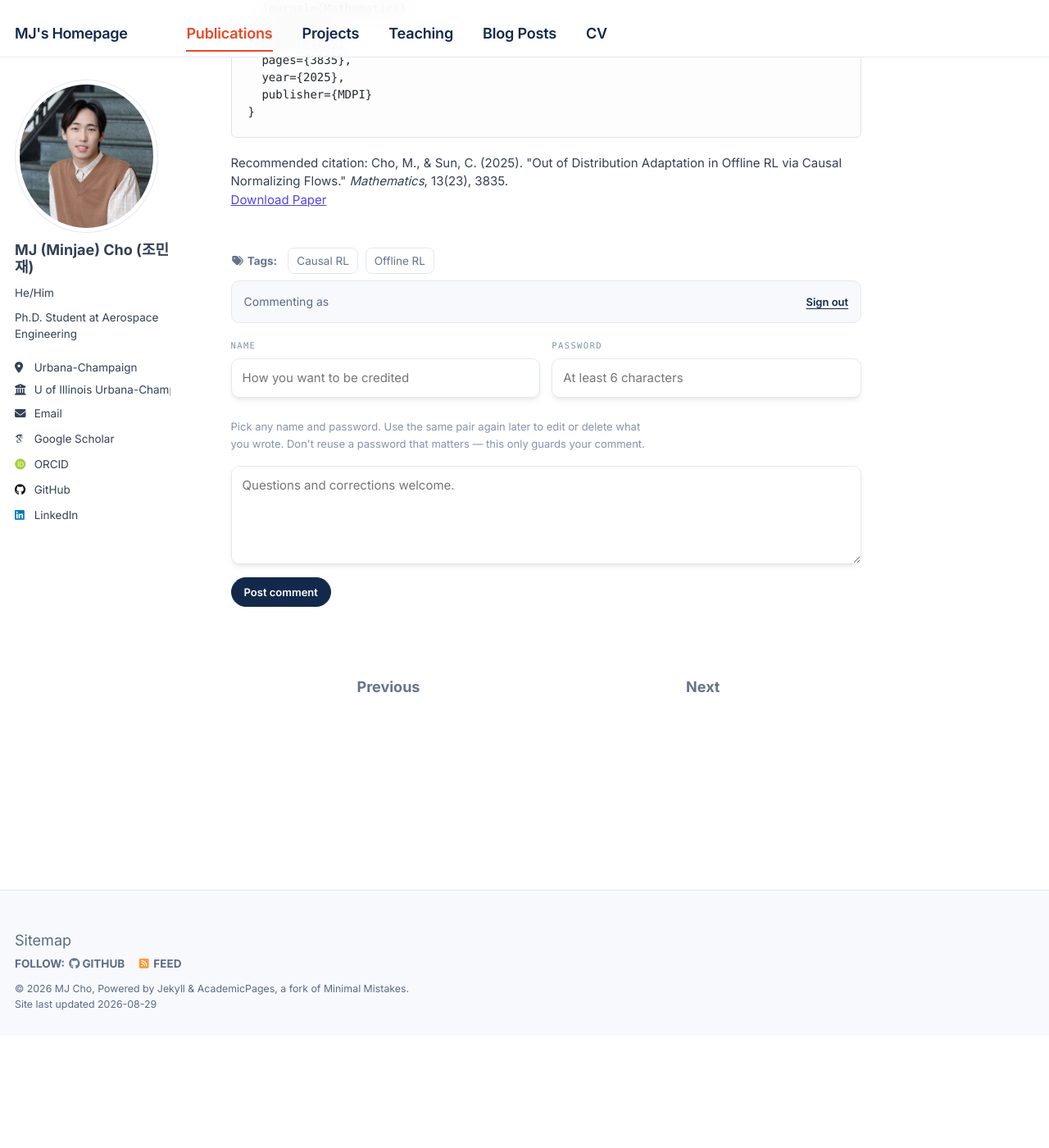
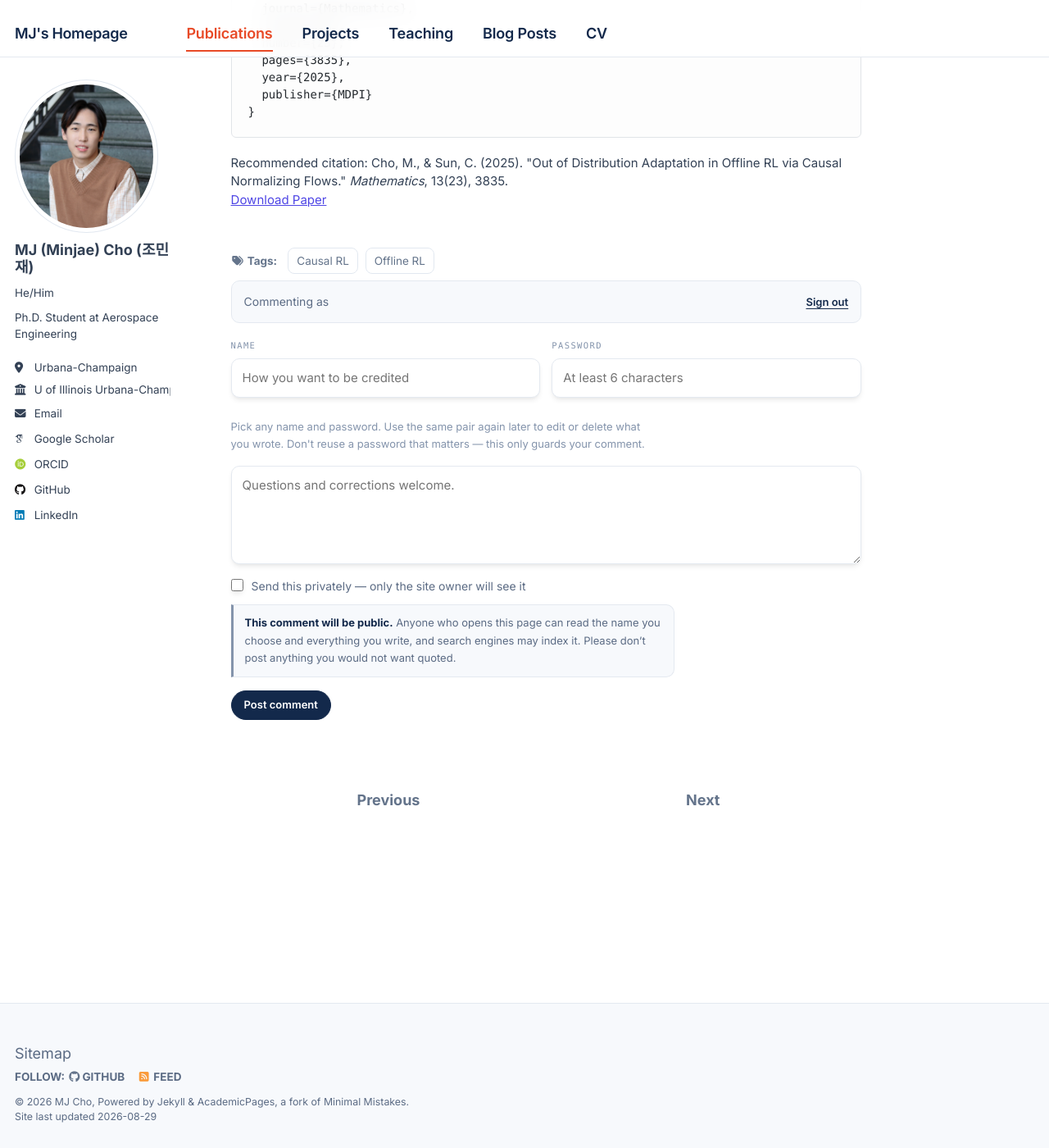
Before and after one commit to Mgineer117/Mgineer117.github.io, a Jekyll site: the page built from _publications/2025-11-30-MOOD_CRL.md, in a window 1280 px wide and 1400 px high, scrolled down 2211 px. Shown: the whole window at 82% size. Built offline with Jekyll 4.4.1, drawn with Linux system fonts in a browser that asks for light colours; some web fonts are replaced; comment, search, counter and statistics services are not loaded; before the commit the page ends 3474 px from its top, so only the background shows below that.

Commit message:
Add private comments and say plainly that the rest are public
Every comment box now carries a notice above the button stating that what
you write is readable by anyone who opens the page, and a checkbox to send
it to the owner alone instead. The notice rewrites itself when the box is
ticked, so the claim on screen always matches where the comment will go.
Visibility is editable afterwards, so a note sent to the wrong audience can
be corrected in place rather than deleted and retyped.

Privacy is enforced in firestore.rules, not in the page. Firestore fails a
query outright if any matching document is off limits, so the list is now
assembled from separate queries that are each provably allowed: public
comments for everyone, plus your own private ones, or all of them for a uid
listed under /admins.

One trap is worth recording. Written as resource.data.get('private', false)
the read rule evaluated every document as though it were public, and an
unfiltered query returned private bodies to anonymous callers holding only
the public API key. Plain field access denies correctly. The rule now says
so in a comment so it does not get "simplified" back.

Verified against the live project, 23 checks: an anonymous unfiltered query,
a signed-in stranger's query, and a direct fetch of a private document are
all refused, while the author and the owner still read it.

Co-Authored-By: Claude Opus 5 <noreply@anthropic.com>
Claude-Session: https://claude.ai/code/session_01R9Qt1pH6vY2VkJ5bZomE7L

```diff
--- a/_includes/comments-box.html
+++ b/_includes/comments-box.html
@@ -51,6 +51,17 @@
                 placeholder="Questions and corrections welcome."></textarea>
     </label>
 
+    <label class="cbox__check">
+      <input type="checkbox" id="cbox-private" name="private">
+      <span>Send this privately &mdash; only the site owner will see it</span>
+    </label>
+
+    <p class="cbox__notice" id="cbox-notice">
+      <b>This comment will be public.</b> Anyone who opens this page can read the
+      name you choose and everything you write, and search engines may index it.
+      Please don&rsquo;t post anything you would not want quoted.
+    </p>
+
     <div class="cbox__actions">
       <button type="submit" class="btn-x btn-x--sm" id="cbox-submit">Post comment</button>
       <span class="cbox__status" id="cbox-status" role="status" aria-live="polite"></span>
--- a/assets/css/site.css
+++ b/assets/css/site.css
@@ -1167,6 +1167,51 @@ html.reveal-on .reveal.is-in {
 }
 
 .cbox__hint { margin: 13px 0 0; font-size: 13px; line-height: 1.65; color: var(--steel-2); max-width: 62ch; }
+.cbox__check {
+  display: flex;
+  align-items: flex-start;
+  gap: 10px;
+  margin-top: 16px;
+  font-size: 14px;
+  line-height: 1.5;
+  color: var(--steel);
+  cursor: pointer;
+}
+.cbox__check input { margin: 2px 0 0; accent-color: var(--accent); flex: none; width: 15px; height: 15px; }
+.cbox__check--tight { margin-top: 12px; font-size: 13px; }
+
+.cbox__notice {
+  margin: 12px 0 0;
+  padding: 11px 14px;
+  border: 1px solid var(--line);
+  border-left: 3px solid var(--steel-2);
+  border-radius: 0 var(--radius-sm) var(--radius-sm) 0;
+  background: var(--paper-2);
+  font-size: 13px;
+  line-height: 1.65;
+  color: var(--steel);
+  max-width: 66ch;
+}
+.cbox__notice b { color: var(--navy); }
+.cbox__notice--private {
+  border-left-color: var(--accent);
+  background: var(--accent-2);
+  border-color: #f6d8cc;
+}
+.cbox__notice--private b { color: #9a3412; }
+
+.cbox__tag {
+  font-family: var(--mono);
+  font-size: 10px;
+  letter-spacing: .12em;
+  text-transform: uppercase;
+  color: #9a3412;
+  background: var(--accent-2);
+  border: 1px solid #f6d8cc;
+  padding: 2px 7px;
+  border-radius: 5px;
+}
+
 .cbox__actions { display: flex; flex-wrap: wrap; align-items: center; gap: 14px; margin-top: 16px; }
 .cbox__status { font-size: 13px; color: var(--steel-2); }
 .cbox__error {
--- a/assets/js/comments.js
+++ b/assets/js/comments.js
@@ -6,6 +6,12 @@
    stored by this site: Firebase does the hashing, and Firestore rules decide
    who may edit or delete. Re-entering the same pair signs you back in, which
    is what lets you revise or remove what you wrote.
+
+   A comment can be public or private. Rules decide legibility per document,
+   and Firestore fails a whole query if a single matching document is off
+   limits, so the list is assembled from separate queries that are each
+   provably allowed: public comments for everyone, plus your own private ones,
+   or every private one if you are the owner.
    ========================================================================== */
 
 import { initializeApp }
@@ -60,6 +66,7 @@ async function boot() {
     form: $("cbox-form"), ids: $("cbox-ids"), hint: $("cbox-hint"),
     name: $("cbox-name"), pass: $("cbox-pass"), body: $("cbox-body"),
     submit: $("cbox-submit"), status: $("cbox-status"), error: $("cbox-error"),
+    private: $("cbox-private"), notice: $("cbox-notice"),
     who: $("cbox-who"), whoName: $("cbox-who-name"), admin: $("cbox-admin"),
     signout: $("cbox-signout"), list: $("cbox-list"), empty: $("cbox-empty"),
     count: $("cbox-count")
@@ -129,7 +136,7 @@ async function boot() {
       console.info("[comments] signed in as", u.displayName, "· uid:", u.uid);
     }
     paintAuth();
-    paintList();
+    startStreams();
   });
 
   function paintAuth() {
@@ -144,6 +151,22 @@ async function boot() {
       els.submit.textContent = "Post comment";
     }
   }
+
+  function paintNotice() {
+    const secret = els.private.checked;
+    els.notice.classList.toggle("cbox__notice--private", secret);
+    els.notice.textContent = "";
+    const lead = document.createElement("b");
+    lead.textContent = secret ? "This comment will be private." : "This comment will be public.";
+    els.notice.append(lead, document.createTextNode(secret
+      ? " Only you and the site owner will be able to read it. It stays hidden" +
+        " from everyone else visiting this page."
+      : " Anyone who opens this page can read the name you choose and everything" +
+        " you write, and search engines may index it. Please don\u2019t post" +
+        " anything you would not want quoted."));
+  }
+  els.private.addEventListener("change", paintNotice);
+  paintNotice();
 
   els.signout.addEventListener("click", async () => {
     await signOut(auth);
@@ -183,17 +206,19 @@ async function boot() {
         if (!name) throw new Error("Please enter a name.");
         who = await authenticate(name, els.pass.value);
       }
+      const secret = els.private.checked;
       await addDoc(col, {
         page: cfg.page,
         name: who.displayName || els.name.value.trim(),
         uid: who.uid,
         body: body,
+        private: secret,
         createdAt: serverTimestamp(),
         updatedAt: null
       });
       els.body.value = "";
       els.pass.value = "";
-      setStatus("Posted.");
+      setStatus(secret ? "Posted privately." : "Posted.");
     } catch (err) {
       setError(err && err.message ? err.message : "Could not post that comment.");
     } finally {
@@ -203,16 +228,58 @@ async function boot() {
 
   /* --------------------------------------------------------------- listing -- */
 
-  onSnapshot(
-    query(col, where("page", "==", cfg.page)),
-    (snap) => {
-      rows = [];
-      snap.forEach((d) => rows.push(Object.assign({ id: d.id }, d.data())));
-      rows.sort((a, b) => ms(a.createdAt) - ms(b.createdAt));
-      paintList();
-    },
-    (err) => fatal("Comments could not be loaded: " + err.message, true)
-  );
+  /* One stream per query, merged by document id. Keeping them apart is what
+     makes each one legal under the rules; a document can only arrive through
+     a query the reader was allowed to run. */
+  const streams = [];
+  const buckets = new Map();
+
+  function recombine() {
+    const merged = new Map();
+    buckets.forEach((bucket) => bucket.forEach((row, id) => merged.set(id, row)));
+    rows = Array.from(merged.values()).sort((a, b) => ms(a.createdAt) - ms(b.createdAt));
+    paintList();
+  }
+
+  function stream(key, q, onError) {
+    buckets.set(key, new Map());
+    streams.push(onSnapshot(q, (snap) => {
+      const bucket = new Map();
+      snap.forEach((d) => bucket.set(d.id, Object.assign({ id: d.id }, d.data())));
+      buckets.set(key, bucket);
+      recombine();
+    }, onError));
+  }
+
+  function startStreams() {
+    while (streams.length) {
+      const stop = streams.pop();
+      try { stop(); } catch (e) { /* already detached */ }
+    }
+    buckets.clear();
+    editingId = null;
+
+    stream("public",
+      query(col, where("page", "==", cfg.page), where("private", "==", false)),
+      (err) => fatal("Comments could not be loaded: " + err.message, true));
+
+    if (user) {
+      /* The owner sees every private note; everyone else sees only their own.
+         Both are equality-only queries, so no composite index is needed. */
+      const q = isAdmin
+        ? query(col, where("page", "==", cfg.page), where("private", "==", true))
+        : query(col, where("page", "==", cfg.page), where("private", "==", true),
+                where("uid", "==", user.uid));
+      stream("private", q, () => {
+        /* Losing the private stream must not take the public one down. */
+        buckets.delete("private");
+        recombine();
+      });
+    }
+    recombine();
+  }
+
+  startStreams();
 
   const ms = (ts) => (ts && typeof ts.toMillis === "function" ? ts.toMillis() : Number.MAX_SAFE_INTEGER);
 
@@ -248,6 +315,14 @@ async function boot() {
     meta.textContent = when(row.createdAt) + (row.updatedAt ? " · edited" : "");
 
     head.append(name, meta);
+
+    if (row.private) {
+      const tag = document.createElement("span");
+      tag.className = "cbox__tag";
+      tag.textContent = "private";
+      tag.title = "Visible only to its author and the site owner";
+      head.appendChild(tag);
+    }
 
     const body = document.createElement("p");
     body.className = "cbox__item-body";
@@ -299,6 +374,17 @@ async function boot() {
     area.maxLength = 4000;
     area.value = row.body || "";
 
+    /* Visibility is editable too, so a comment posted to the wrong audience
+       can be corrected without deleting and rewriting it. */
+    const secrecy = document.createElement("label");
+    secrecy.className = "cbox__check cbox__check--tight";
+    const secretBox = document.createElement("input");
+    secretBox.type = "checkbox";
+    secretBox.checked = !!row.private;
+    const secretText = document.createElement("span");
+    secretText.textContent = "Private — only the site owner can read this";
+    secrecy.append(secretBox, secretText);
+
     const tools = document.createElement("div");
     tools.className = "cbox__item-tools";
 
@@ -311,7 +397,11 @@ async function boot() {
       if (!text) return setError("A comment can't be empty — delete it instead.");
       save.disabled = true;
       try {
-        await updateDoc(doc(col, row.id), { body: text, updatedAt: serverTimestamp() });
+        await updateDoc(doc(col, row.id), {
+          body: text,
+          private: secretBox.checked,
+          updatedAt: serverTimestamp()
+        });
         editingId = null;
         setError("");
         setStatus("Saved.");
@@ -328,7 +418,7 @@ async function boot() {
     cancel.addEventListener("click", () => { editingId = null; paintList(); });
 
     tools.append(save, cancel);
-    li.append(area, tools);
+    li.append(area, secrecy, tools);
     return li;
   }
 }
```
Also changed, not shown: 1 other file.
